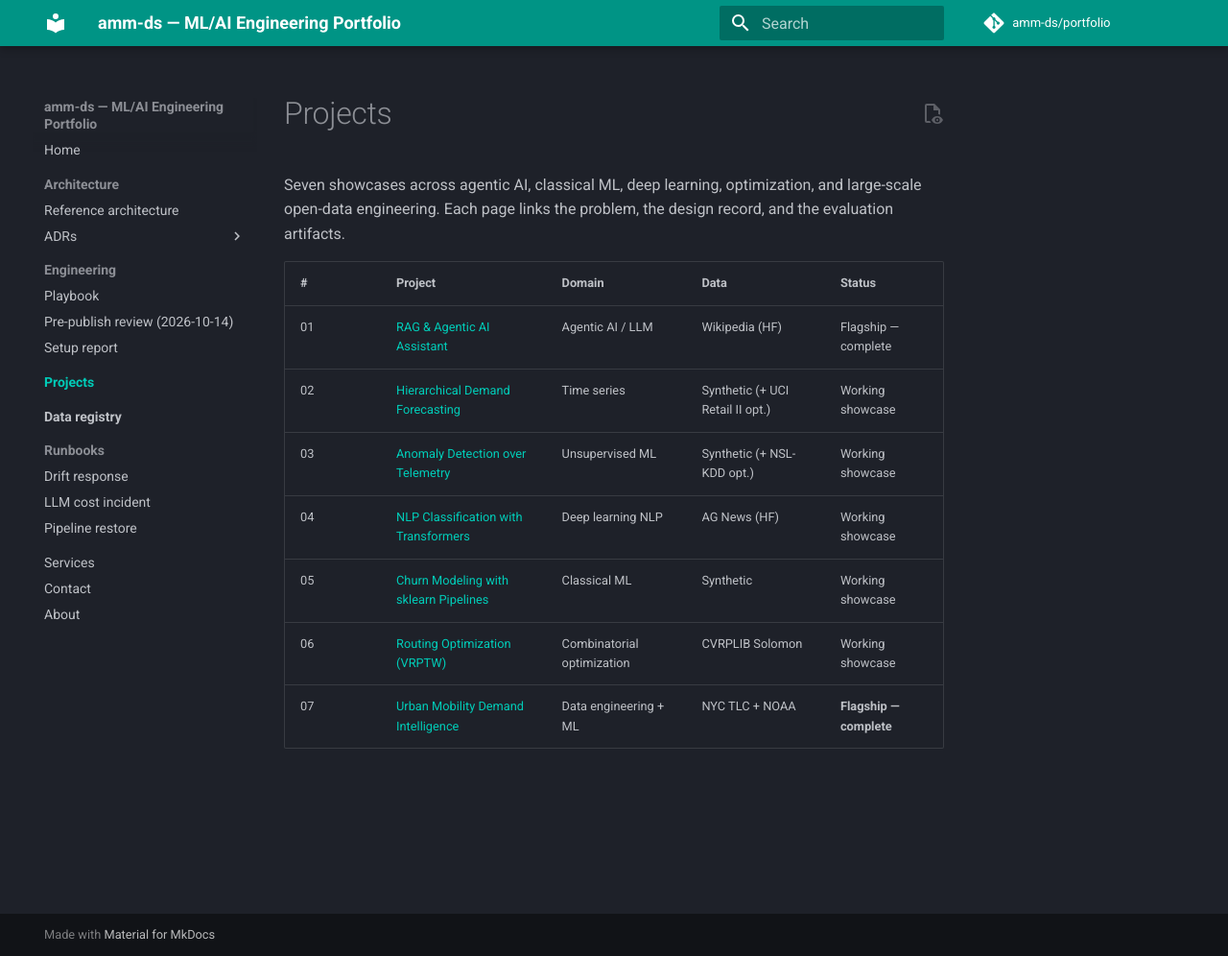
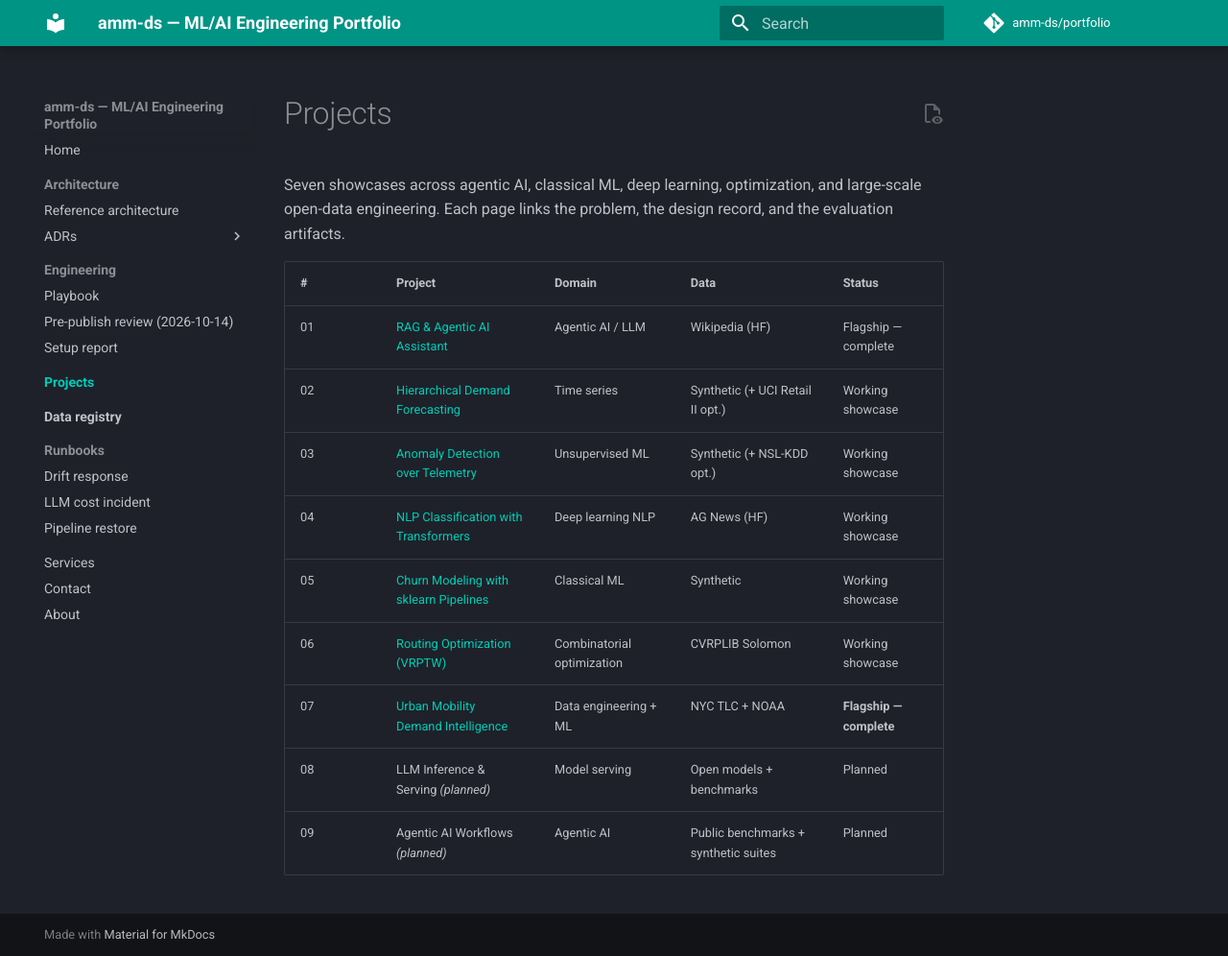
Before and after one commit to amm-ds/portfolio, an MkDocs documentation site: the page built from docs/projects/index.md, in a window 1280 px wide and 996 px high. Shown: the whole window at 96% size. Built offline with MkDocs 1.6.1 and Material for MkDocs 9.7.7, drawn with Linux system fonts in a browser that asks for light colours; comment, search, counter and statistics services are not loaded.

Commit message:
docs+ci: planned projects index rows

```diff
--- a/docs/projects/index.md
+++ b/docs/projects/index.md
@@ -13,3 +13,5 @@ record, and the evaluation artifacts.
 | 05 | [Churn Modeling with sklearn Pipelines](05-ml-pipeline-churn.md) | Classical ML | Synthetic | Working showcase |
 | 06 | [Routing Optimization (VRPTW)](06-routing-optimization.md) | Combinatorial optimization | CVRPLIB Solomon | Working showcase |
 | 07 | [Urban Mobility Demand Intelligence](07-open-data-mobility.md) | Data engineering + ML | NYC TLC + NOAA | **Flagship — complete** |
+| 08 | LLM Inference & Serving *(planned)* | Model serving | Open models + benchmarks | Planned |
+| 09 | Agentic AI Workflows *(planned)* | Agentic AI | Public benchmarks + synthetic suites | Planned |
```
